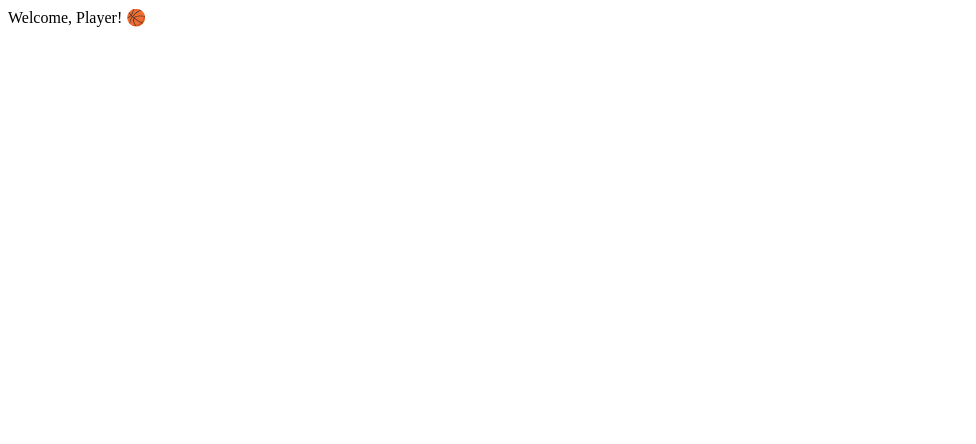
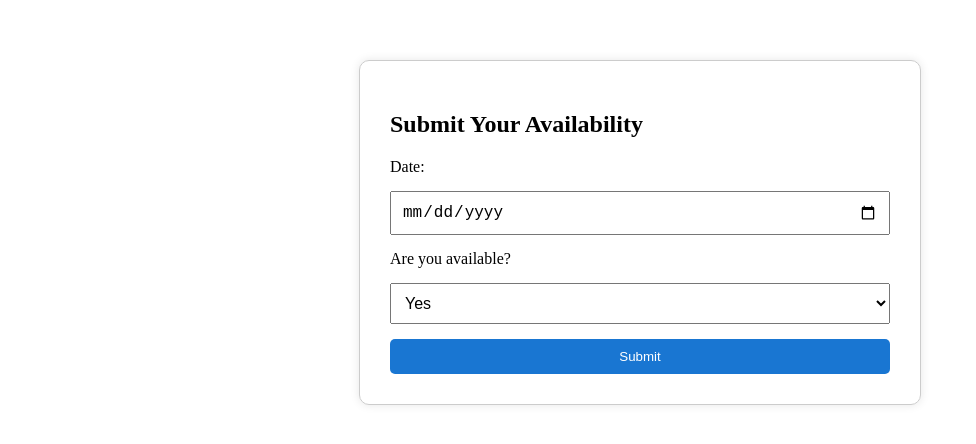
Before and after one commit to mwahk3ymer/SavioBasketball, a React (Create React App) app in the folder saviobasketball/: page /player in a window 1280 px wide. Shown: the top 444 px of the page, without its empty margins (0-976 px from the left). Built offline with nearby package versions, Linux system fonts and the light colour scheme; no server answers; sample sign-in values are in the browser's storage.

Commit message:
player form submission

```diff
--- a/saviobasketball/src/pages/PlayerDashboard.js
+++ b/saviobasketball/src/pages/PlayerDashboard.js
@@ -1,8 +1,115 @@
 // src/pages/PlayerDashboard.js
-import React from "react";
+import React, { useState } from "react";
+import { db, auth } from "../firebase";
+import { collection, addDoc, Timestamp } from "firebase/firestore";
 
 const PlayerDashboard = () => {
-  return <div>Welcome, Player! 🏀</div>;
+  //return <div>Welcome, Player! 🏀</div>;
+  const [date, setDate] = useState("");
+  const [isAvailable, setIsAvailable] = useState("yes");
+  const [reason, setReason] = useState("");
+  const [successMsg, setSuccessMsg] = useState("");
+
+  const handleSubmit = async (e) => {
+    e.preventDefault();
+
+    const user = auth.currentUser;
+    if (!user) return alert("User not logged in");
+
+    try {
+      await addDoc(collection(db, "availability"), {
+        player: user.email,
+        date: date,
+        available: isAvailable === "yes",
+        reason: isAvailable === "no" ? reason : "",
+        submittedAt: Timestamp.now(),
+      });
+
+      setSuccessMsg("✅ Submitted successfully!");
+      setDate("");
+      setIsAvailable("yes");
+      setReason("");
+    } catch (err) {
+      console.error("Error saving availability:", err);
+    }
+  };
+
+  return (
+    <div style={styles.container}>
+      <h2>Submit Your Availability</h2>
+
+      <form onSubmit={handleSubmit} style={styles.form}>
+        <label>Date:</label>
+        <input
+          type="date"
+          value={date}
+          onChange={(e) => setDate(e.target.value)}
+          required
+          style={styles.input}
+        />
+
+        <label>Are you available?</label>
+        <select
+          value={isAvailable}
+          onChange={(e) => setIsAvailable(e.target.value)}
+          style={styles.input}
+        >
+          <option value="yes">Yes</option>
+          <option value="no">No</option>
+        </select>
+
+        {isAvailable === "no" && (
+          <>
+            <label>Reason:</label>
+            <textarea
+              value={reason}
+              onChange={(e) => setReason(e.target.value)}
+              placeholder="e.g. School, injury, family..."
+              required
+              style={styles.textarea}
+            />
+          </>
+        )}
+
+        <button type="submit" style={styles.button}>Submit</button>
+        {successMsg && <p style={{ color: "green" }}>{successMsg}</p>}
+      </form>
+    </div>
+  );
 };
 
+const styles = {
+  container: {
+    maxWidth: "500px",
+    margin: "60px auto",
+    padding: "30px",
+    border: "1px solid #ccc",
+    borderRadius: "10px",
+    boxShadow: "0 0 10px rgba(0,0,0,0.1)",
+  },
+  form: {
+    display: "flex",
+    flexDirection: "column",
+    gap: "15px",
+  },
+  input: {
+    padding: "10px",
+    fontSize: "16px",
+  },
+  textarea: {
+    padding: "10px",
+    fontSize: "16px",
+    minHeight: "60px",
+  },
+  button: {
+    padding: "10px",
+    backgroundColor: "#1976d2",
+    color: "white",
+    border: "none",
+    borderRadius: "5px",
+    cursor: "pointer",
+  },
+};
+
+
 export default PlayerDashboard;
```
